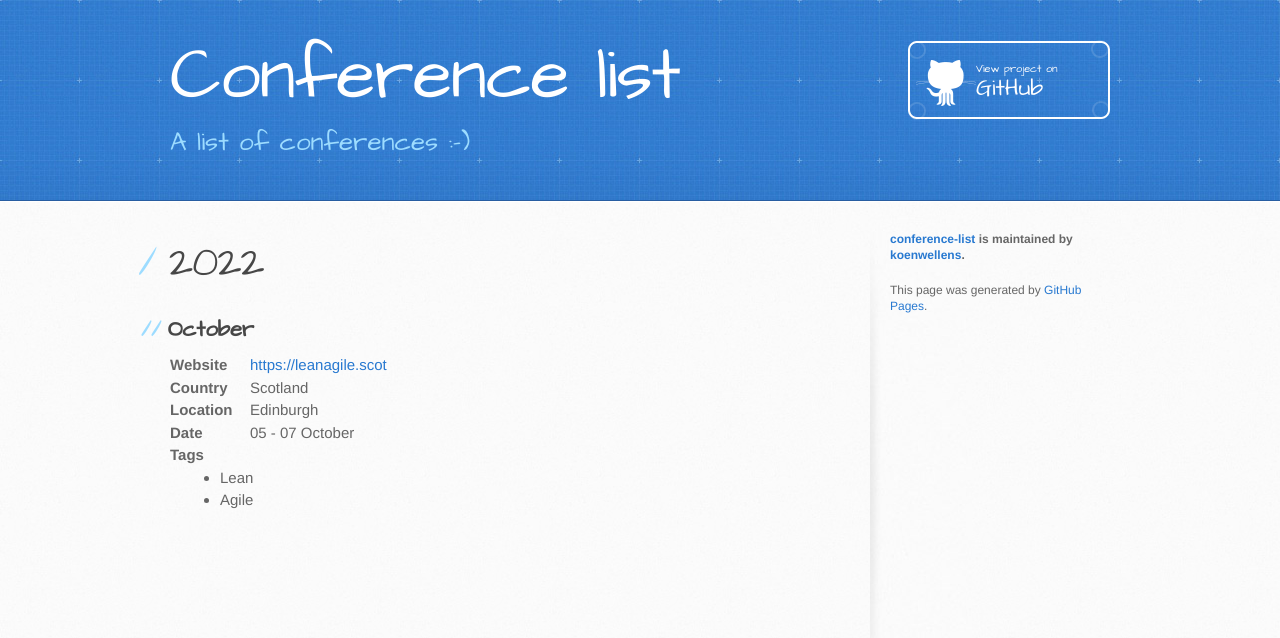
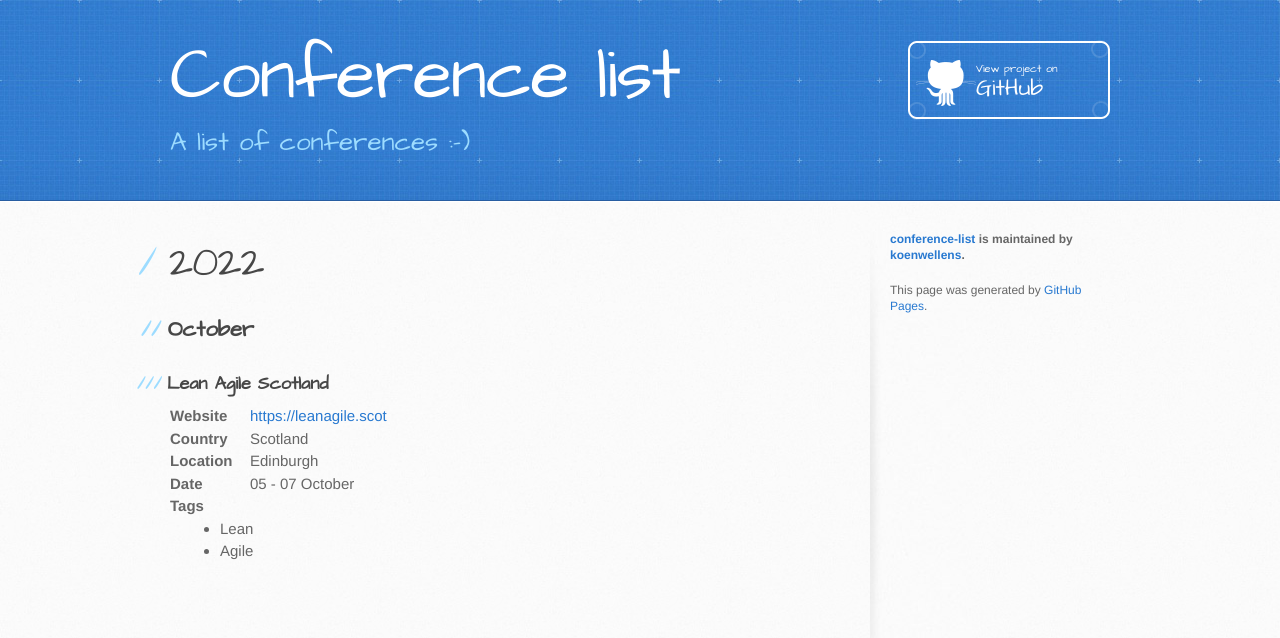
Before and after one commit to koenwellens/conference-list, a Jekyll site: the page built from docs/index.md, in a window 1280 px wide. Shown: the top 638 px of the page. Built offline with Jekyll 4.4.1, drawn with Linux system fonts in a browser that asks for light colours.

Commit message:
Add title for conference

```diff
--- a/docs/_layouts/default.html
+++ b/docs/_layouts/default.html
@@ -43,6 +43,7 @@
               {% if conferences and conferences.size != 0 %}
                 <h2>{{month}}</h2>
                 {% for conference in conferences %}
+                <h3>{{ conference.name }}</h3>
                 <div class="conference-grid">
                   <div class="conference-grid__label">Website</div> <div class="conference-grid__value"><a href="{{ conference.website }}" target="_blank">{{ conference.website }}</a></div>
                   <div class="conference-grid__label">Country</div> <div class="conference-grid__value">{{ conference.country }}</div>
```
